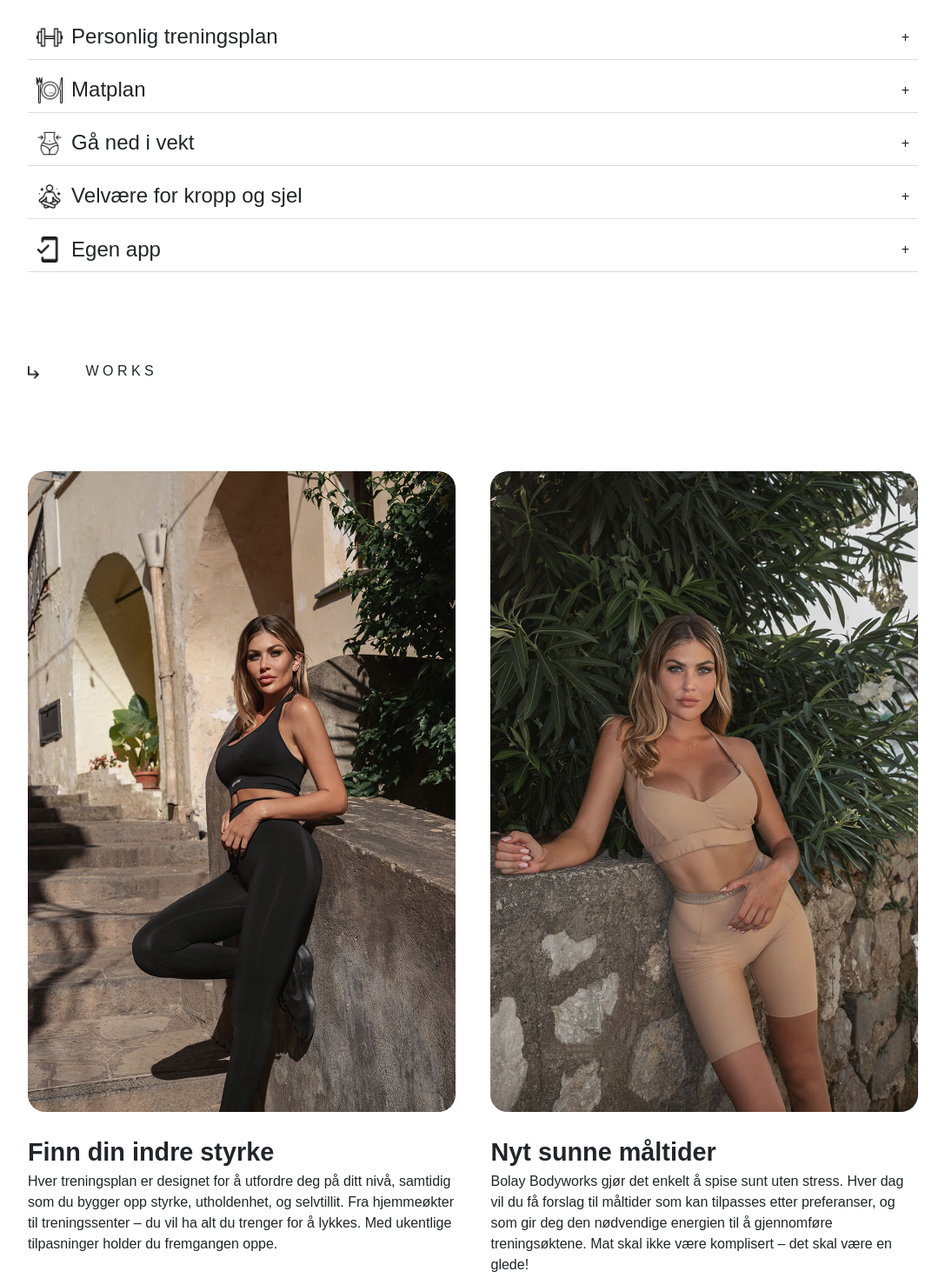
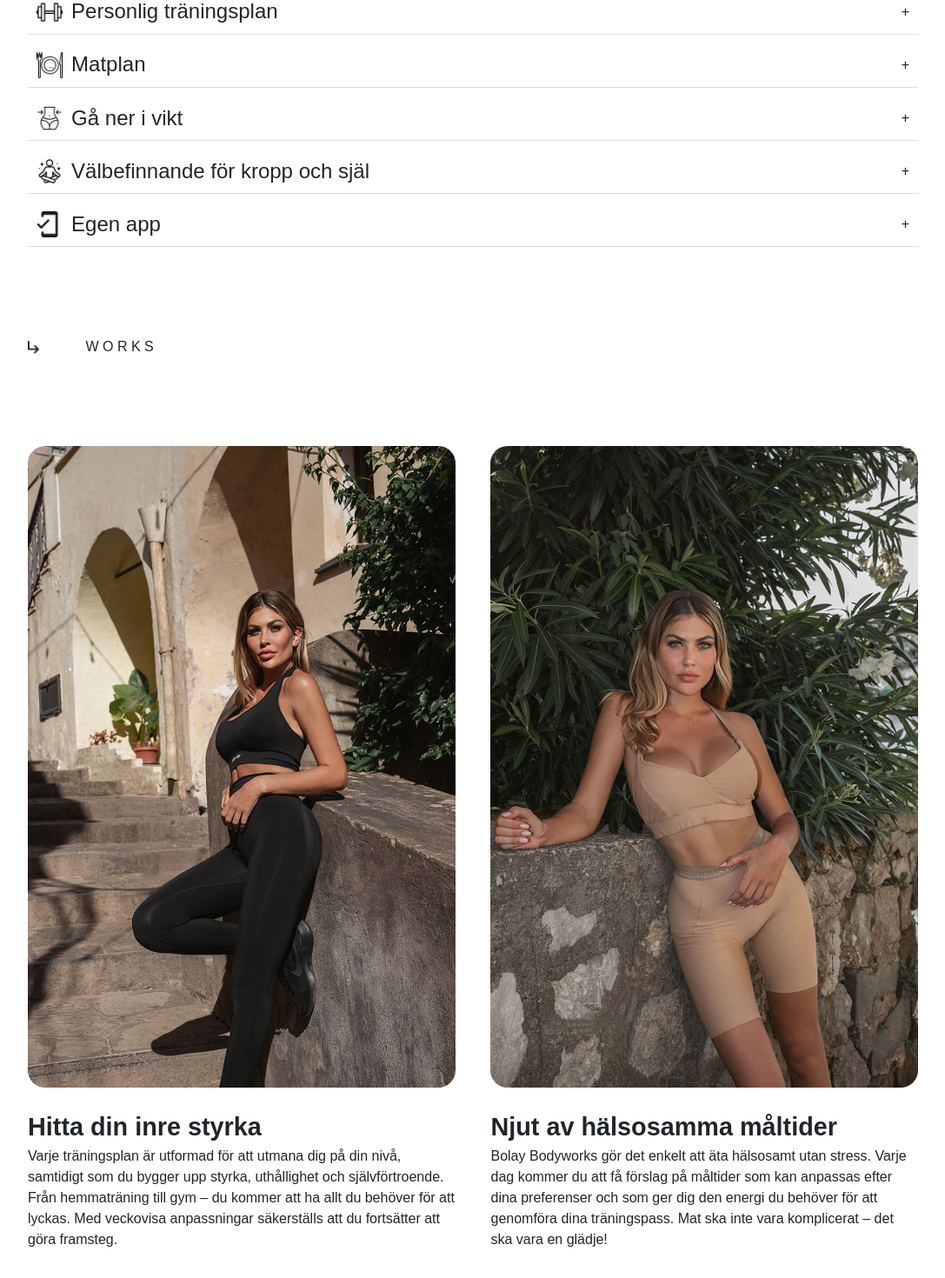
Before and after one commit to oBraenna91/bolaybodyworks, a React (Create React App) app: page / in a window 1280 px wide. Shown: the part 1260-2730 px from the top of the page at 87% size, without its empty margins (96-1183 px from the left). Built offline with nearby package versions, Linux system fonts and the light colour scheme; a web font is replaced by a local one.

Commit message:
home translated to swedish

```diff
--- a/src/components/intro/index.jsx
+++ b/src/components/intro/index.jsx
@@ -4,7 +4,7 @@ export default function Intro() {
     //Sammen med meg, [Influencerns navn], og Bolay Bodyworks-appen, skal vi nå dine mål, enten det er å gå ned i vekt, bygge styrke, eller forbedre din generelle velvære. La oss gjøre dette – sammen!
     return(
         <div className="mt-3 col-lg-4">
-            <h3>Er du klar for å ta fatt på en livsendrende seks ukers utfordring? Gjennom personlig tilpassede måltidsplaner, treningsøkter, live-sessions, og motiverende innhold, er du bare et steg unna en sunnere og sterkere versjon av deg selv.</h3>
+            <h3>Är du redo att ta dig an en livsförändrande sex veckors utmaning? Genom personligt anpassade måltidsplaner, träningspass, live-sessioner och motiverande innehåll är du bara ett steg från en hälsosammare och starkare version av dig själv!</h3>
 
         </div>
     )
--- a/src/components/pages/home/index.jsx
+++ b/src/components/pages/home/index.jsx
@@ -34,40 +34,42 @@ export default function Home() {
                     <div className={styles.subHeader}>S E R V I C E S</div>
                 </div>
                 <Accordion
-                    title="Personlig treningsplan"
-                    content="Få en tilpasset treningsplan som passer dine behov, uansett om du
-                    er nybegynner eller erfaren. Øvelsene vil hjelpe deg med å bygge styrke,
-                    øke kondisjonen og holde motivasjonen oppe gjennom hele utfordringen."
+                    title="Personlig träningsplan"
+                    content="Få en anpassad träningsplan som passar dina behov,
+                    oavsett om du är nybörjare eller erfaren. Övningarna kommer
+                    att hjälpa dig att bygga styrka, öka konditionen och hålla
+                    motivationen uppe genom hela utmaningen."
                     icon={weights}
                 />
                 <Accordion
                     title="Matplan"
-                    content="Med over 200 deilige måltider tilpasset dine preferanser og mål,
-                    blir det enkelt å holde seg på sporet. Bytt ut måltider etter eget ønske,
-                    og nyt sunne, balanserte retter som holder deg mett og energisk."
+                    content="Med över 200 läckra måltider anpassade efter dina
+                    preferenser och mål blir det enkelt att hålla sig på rätt spår.
+                    Byt ut måltider efter eget önskemål och njut av hälsosamma,
+                    balanserade rätter som håller dig mätt och energisk."
                     icon={meals}
                 />
                 <Accordion
-                    title="Gå ned i vekt"
-                    content="Din vei til en sunn vekt.
-                    Fokus på balanse mellom kosthold og trening vil hjelpe deg å nå dine
-                    vektmål på en trygg og effektiv måte. Ingen strenge dietter – bare et godt
-                    strukturert program som får deg til å føle deg vel."
+                    title="Gå ner i vikt"
+                    content="Din väg till en hälsosam vikt. Fokus på balans mellan
+                    kost och träning kommer att hjälpa dig att nå dina viktmål på
+                    ett säkert och effektivt sätt. Inga strikta dieter – bara ett
+                    välstrukturerat program som får dig att må bra."
                     icon={slim}
                 />
                 <Accordion
-                    title="Velvære for kropp og sjel"
-                    content="Velvære handler ikke bare om hvordan du ser ut, men også om
-                    hvordan du har det med deg selv. Gjennom mindfulness, e-bøker, og
-                    live-sessions, vil du lære å slappe av, finne ro, og ta vare på deg
-                    selv på veien til målene dine."
+                    title="Välbefinnande för kropp och själ"
+                    content="Välbefinnande handlar inte bara om hur du ser ut, utan
+                    också om hur du mår med dig själv. Genom mindfulness, e-böcker och
+                    live-sessioner kommer du att lära dig att slappna av, finna ro och
+                    ta hand om dig själv på vägen mot dina mål."
                     icon={lotus}
                 />
                 <Accordion
                     title="Egen app"
-                    content="Alt dette er samlet i en egen app som enkelt gir deg
-                    tilgang til alle dine treningsøkter, matplaner (med detaljerte oppskrifter),
-                    og alt innholdet Bolay Bodyworks tilbyr!"
+                    content="Allt detta är samlat i en egen app som enkelt ger dig tillgång
+                    till alla dina träningspass, kostscheman (med detaljerade recept) och
+                    allt innehåll som Bolay Bodyworks erbjuder!"
                     icon={phone}
                 />
             </ScrollingComponent>
@@ -90,14 +92,14 @@ export default function Home() {
                                 <Image src={img2} className="corner" fluid alt="Image of Sara" />
                             </div>
                             <div className={styles.elaborateH}>
-                                Finn din indre styrke
+                                Hitta din inre styrka
                             </div>
                             <div className={styles.elaborateP}>
-                                Hver treningsplan er designet for å utfordre deg på
-                                ditt nivå, samtidig som du bygger opp styrke, utholdenhet,
-                                og selvtillit. Fra hjemmeøkter til treningssenter – du vil
-                                ha alt du trenger for å lykkes. Med ukentlige tilpasninger
-                                holder du fremgangen oppe.
+                                Varje träningsplan är utformad för att utmana dig på din nivå,
+                                samtidigt som du bygger upp styrka, uthållighet och självförtroende.
+                                Från hemmaträning till gym – du kommer att ha allt du behöver för
+                                att lyckas. Med veckovisa anpassningar säkerställs att du fortsätter
+                                att göra framsteg.
                             </div>
                         </div>
                     </ScrollingComponent>
@@ -112,13 +114,13 @@ export default function Home() {
                                 <Image src={img1} className="corner" fluid alt="Image of Sara" />
                             </div>
                             <div className={styles.elaborateH}>
-                                Nyt sunne måltider
+                                Njut av hälsosamma måltider
                             </div>
                             <div className={styles.elaborateP}>
-                                Bolay Bodyworks gjør det enkelt å spise sunt uten stress. Hver dag
-                                vil du få forslag til måltider som kan tilpasses etter preferanser,
-                                og som gir deg den nødvendige energien til å gjennomføre treningsøktene.
-                                Mat skal ikke være komplisert – det skal være en glede!
+                            Bolay Bodyworks gör det enkelt att äta hälsosamt utan stress. Varje dag
+                            kommer du att få förslag på måltider som kan anpassas efter dina
+                            preferenser och som ger dig den energi du behöver för att genomföra dina
+                            träningspass. Mat ska inte vara komplicerat – det ska vara en glädje!
                             </div>
                         </div>
                     </ScrollingComponent>
@@ -135,13 +137,13 @@ export default function Home() {
                                     <Image src={img3} className="corner" fluid alt="Image of Sara" />
                                 </div>
                                 <div className={styles.elaborateH}>
-                                    Forbli på rett spor
+                                    Håll dig på rätt spår
                                 </div>
                                 <div className={styles.elaborateP}>
-                                    Med daglige påminnelser, motivasjonstips fra Sara,
-                                    og live-sessions, vil du aldri føle deg alene på denne reisen. Sammen
-                                    vil vi bygge en sterk mentalitet som vil hjelpe deg gjennom utfordringene,
-                                    og sørge for at du holder deg på sporet.
+                                Med dagliga påminnelser, motivationstips från Sara och live-sessioner
+                                kommer du aldrig att känna dig ensam på den här resan. Tillsammans
+                                bygger vi en stark mentalitet som hjälper dig att ta dig igenom utmaningarna
+                                och ser till att du håller dig på rätt spår.
                                 </div>
                             </div>
                         </ScrollingComponent>
@@ -156,14 +158,14 @@ export default function Home() {
                                     <Image src={img4} className="corner" fluid alt="Image of Sara" />
                                 </div>
                                 <div className={styles.elaborateH}>
-                                    Selvutvikling
+                                    Självutveckling
                                 </div>
                                 <div className={styles.elaborateP}>
-                                    For å hjelpe deg å holde fokus på det som virkelig betyr noe,
-                                    vil Bolay Bodyworks gi deg tilgang til motiverende e-bøker om
-                                    mental helse, selvutvikling, og hvordan du kan ta vare på kroppen
-                                    og sinnet ditt på en helhetlig måte. Du vil finne verktøyene du
-                                    trenger for å lykkes – både fysisk og mentalt.
+                                För att hjälpa dig att hålla fokus på det som verkligen betyder något,
+                                ger Bolay Bodyworks dig tillgång till motiverande e-böcker om mental
+                                hälsa, självutveckling och hur du kan ta hand om din kropp och ditt sinne
+                                på ett holistiskt sätt. Du kommer att hitta de verktyg du behöver för att
+                                lyckas – både fysiskt och mentalt.
                                 </div>
                             </div>
                         </ScrollingComponent>
```
